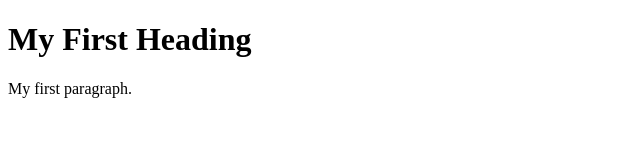
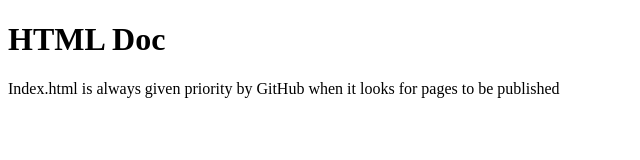
Before and after one commit to UddinSyedZia/test_gh_pages, a plain HTML site: page index.html in a window 1280 px wide. Shown: the whole page, without its empty margins (0-640 px from the left). Drawn offline with Linux system fonts and the light colour scheme.

Commit message:
Update index.html

```diff
--- a/index.html
+++ b/index.html
@@ -2,9 +2,9 @@
 <html>
 <body>
 
-<h1>My First Heading</h1>
+<h1>HTML Doc</h1>
 
-<p>My first paragraph.</p>
+<p>Index.html is always given priority by GitHub when it looks for pages to be published</p>
 
 </body>
 </html>
```
